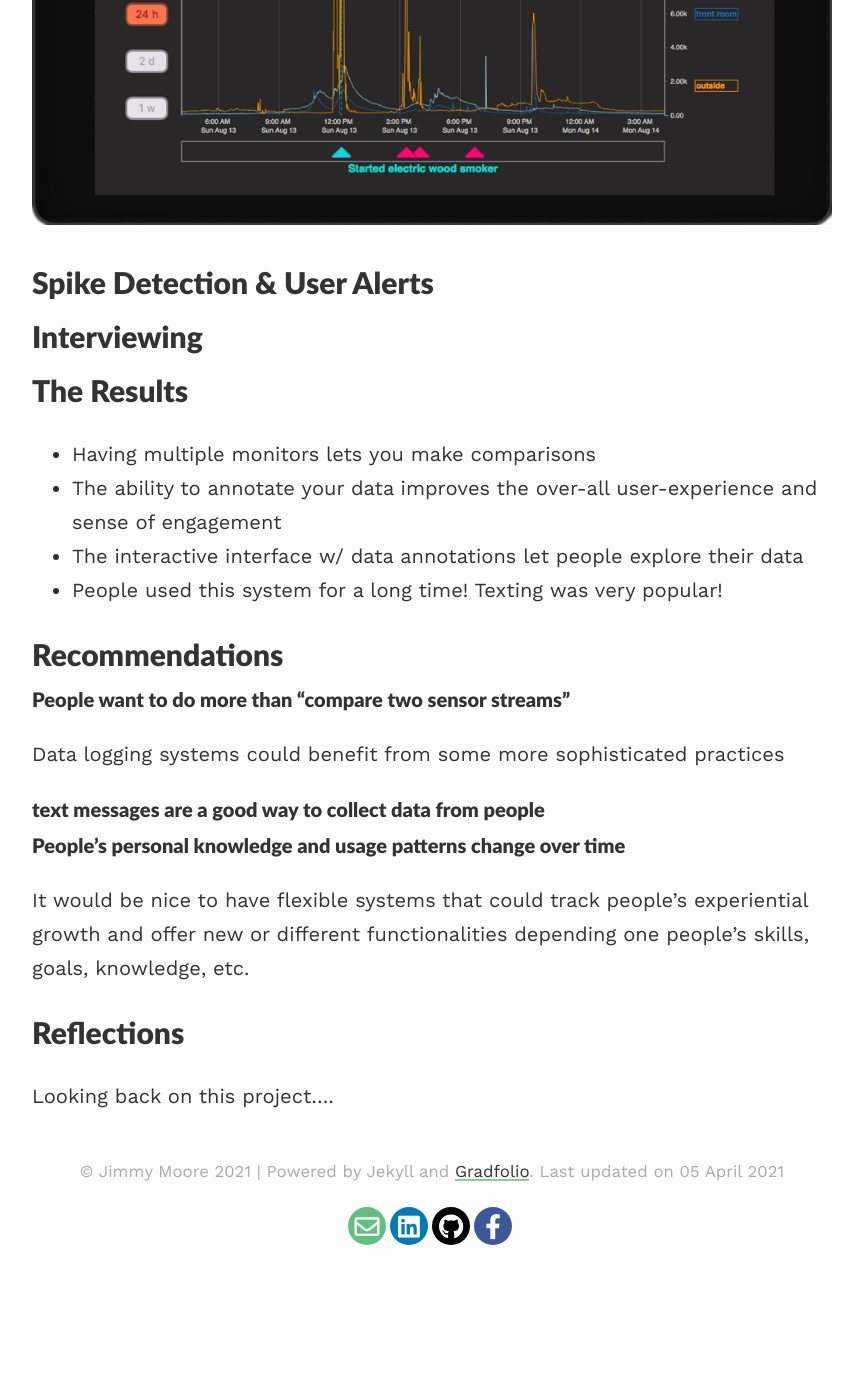
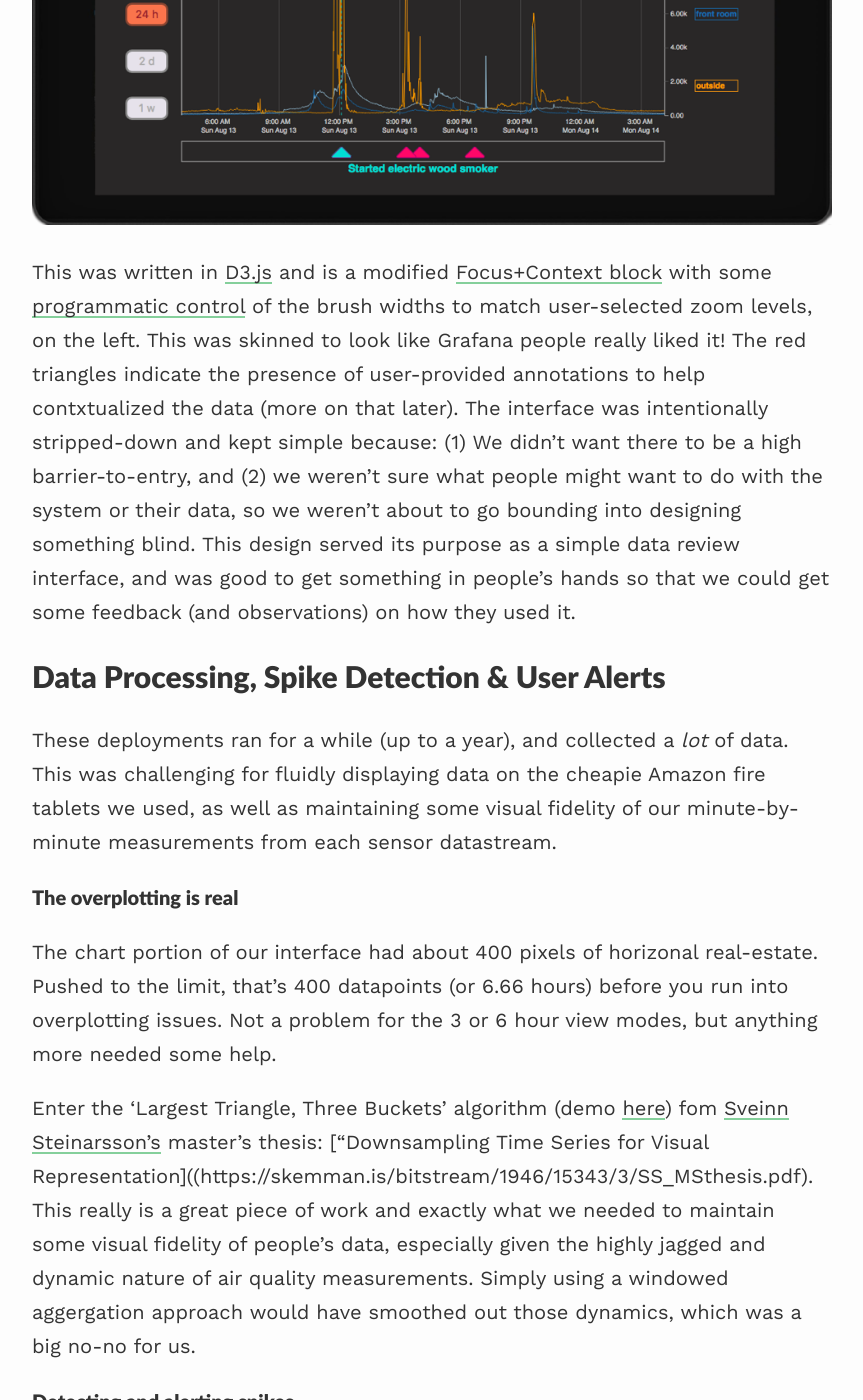
Before and after one commit to UtahJimmy/utahjimmy.github.io, a Jekyll site: the page built from _projects/1_project.md, in a window 1280 px wide and 1400 px high, scrolled down 2663 px. Shown: the whole window, without its empty margins (208-1071 px from the left). Built offline with Jekyll 4.4.1, drawn with Linux system fonts in a browser that asks for light colours; nearby versions of some CDN libraries; before the commit the page ends 3912 px from its top, so only the background shows below that; some of the changed text lies outside the part shown.

Commit message:
Update 1_project.md

```diff
--- a/_projects/1_project.md
+++ b/_projects/1_project.md
@@ -40,9 +40,26 @@ The Interface
 ![header](/assets/images/projects/maav/interface.png)
 {: refdef}
 
+This was written in [D3.js](https://d3js.org/) and is a modified [Focus+Context block](https://observablehq.com/@d3/focus-context) with some [programmatic control](https://d19jftygre6gh0.cloudfront.net/micahstubbs/3cda05ca68cba260cb81) of the brush widths to match user-selected zoom levels, on the left.  This was skinned to look like Grafana people really liked it!  The red triangles indicate the presence of user-provided annotations to help contxtualized the data (more on that later).  The interface was intentionally stripped-down and kept simple because: (1) We didn't want there to be a high barrier-to-entry, and (2) we weren't sure what people might want to do with the system or their data, so we weren't about to go bounding into designing something blind.  This design served its purpose as a simple data review interface, and was good to get something in people's hands so that we could get some feedback (and observations) on how they used it.
 
-Spike Detection & User Alerts
+Data Processing, Spike Detection & User Alerts
 ========
+
+These deployments ran for a while (up to a year), and collected a *lot* of data.  This was challenging for fluidly displaying data on the cheapie Amazon fire tablets we used, as well as maintaining some visual fidelity of our minute-by-minute measurements from each sensor datastream.
+
+#### The overplotting is real
+
+The chart portion of our interface had about 400 pixels of horizonal real-estate.  Pushed to the limit, that's 400 datapoints (or 6.66 hours) before you run into overplotting issues.  Not a problem for the 3 or 6 hour view modes, but anything more needed some help.
+
+Enter the 'Largest Triangle, Three Buckets' algorithm (demo [here](https://www.base.is/flot/)) fom [Sveinn Steinarsson's](https://github.com/sveinn-steinarsson) master's thesis: ["Downsampling Time Series for Visual Representation]((https://skemman.is/bitstream/1946/15343/3/SS_MSthesis.pdf).  This really is a great piece of work and exactly what we needed to maintain some visual fidelity of people's data, especially given the highly jagged and dynamic nature of air quality measurements.  Simply using a windowed aggergation approach would have smoothed out those dynamics, which was a big no-no for us.
+
+
+#### Detecting and alerting spikes
+
+(TBD)
+We used [Twillio](https://www.twilio.com/) and a variant of the [Smoothed Z-Score algorithm](https://stackoverflow.com/questions/22583391/peak-signal-detection-in-realtime-timeseries-data/22640362#22640362) to detect the presence of spikes as they occured so we could apply some "just-in-time interventions" to alert users of an air quality 'event' in their homes, and have them text us what they thought the cause to be.  This served multiple purposes in our study, but mostly to collect a self-annotated dataset, and keep participants engaged with their own deployment.
+
+
 
 
 Interviewing
```
